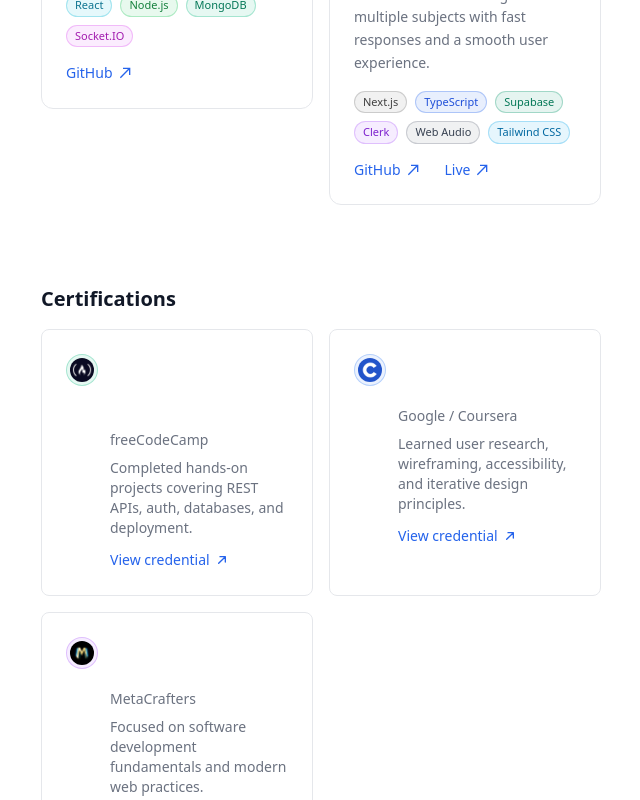
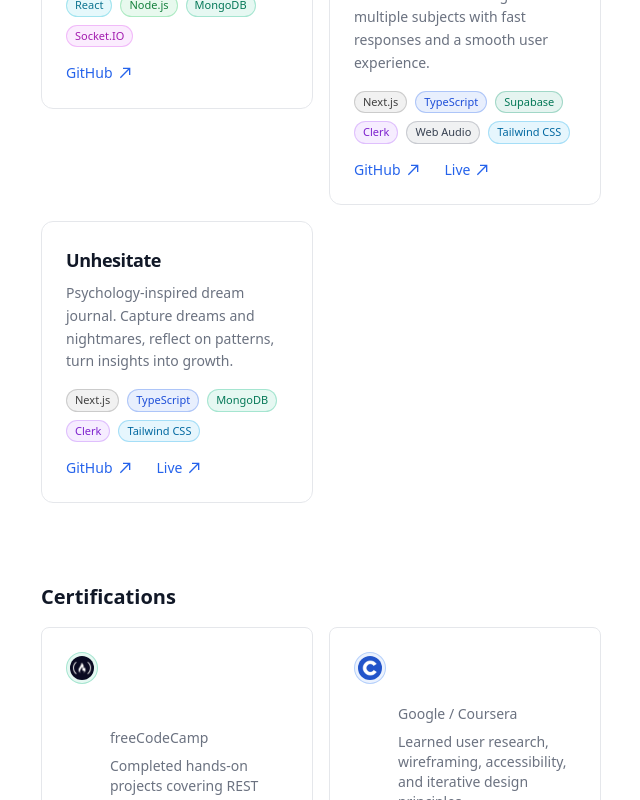
Before and after one commit to Anas-7860/Next-portfolio, a Next.js app: page / in a window 1280 px wide. Shown: the part 1484-2284 px from the top of the page, without its empty margins (535-1175 px from the left). Built offline with nearby package versions, Linux system fonts and the light colour scheme.

Commit message:
update: new project unhesitate

```diff
--- a/app/page.tsx
+++ b/app/page.tsx
@@ -171,6 +171,17 @@ export default function Page() {
                   />
                 </Reveal>
 
+                <Reveal>
+                  <ProjectCard
+                    title="Unhesitate"
+                    description="Psychology-inspired dream journal. Capture dreams and nightmares, reflect on patterns, turn insights into growth."
+                    stack={['Next.js', 'TypeScript', 'MongoDB', 'Clerk', 'Tailwind CSS']}
+                    githubUrl="https://github.com/Anas-7860/unhesitate"
+                    liveUrl="https://unhesitate.vercel.app"
+                    imageSrc="/unhesitate.png"
+                  />
+                </Reveal>
+
               </div>
             </Section>
             <Section id="certifications" ariaLabel="Certifications" className="py-10">
```
Also changed, not shown: public/unhesitate.png (added).
